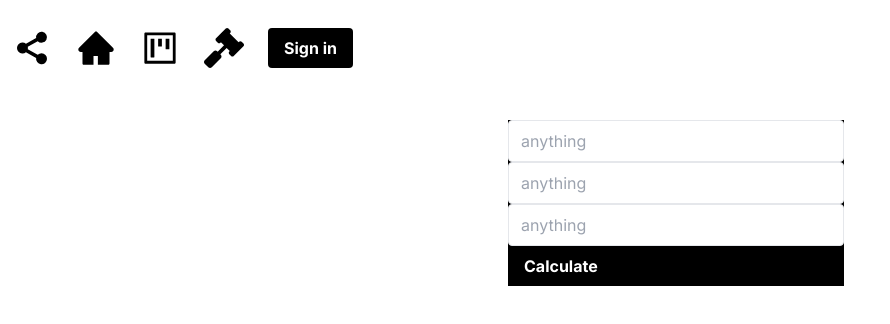
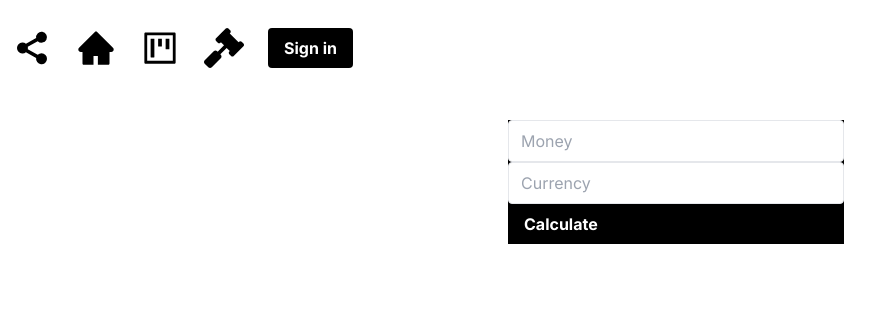
Before and after one commit to SuryatejaDuvvuri/Carbon-footprint, a Next.js app: page / in a window 1280 px wide. Shown: the top 324 px of the page, without its empty margins (0-890 px from the left). Built offline with nearby package versions, Linux system fonts and the light colour scheme.

Commit message:
Changed user input parameters

```diff
--- a/app/page.tsx
+++ b/app/page.tsx
@@ -5,21 +5,21 @@ import { Inter } from 'next/font/google'
 const inter = Inter({ subsets: ['latin'] })
 
 export default function Home() {
+
+
   return (
     <main>
         <div className = "flex-col p-6 max-w-sm mx-auto ">
           {/* Carbon calculator */}
           <div className = "container mx-9 bg-black">
           {/* Drop down menu */}
-              <input placeholder='anything'
+              <input placeholder='Money'
               className="border rounded w-full py-2 px-3"
               type="text"></input>
-                <input placeholder='anything'
+                <input placeholder='Currency'
               className="border rounded w-full py-2 px-3"
               type="text"></input>
-                <input placeholder='anything'
-              className="border rounded w-full py-2 px-3"
-              type="text"></input>
+              {/*onClick={callAPI}*/}
               <button className="bg-black hover:bg-green-700 text-white font-bold py-2 px-4 rounded">Calculate</button>
           </div>
         </div>
```
